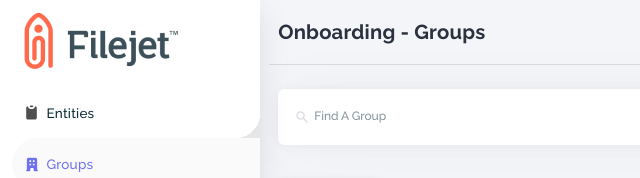
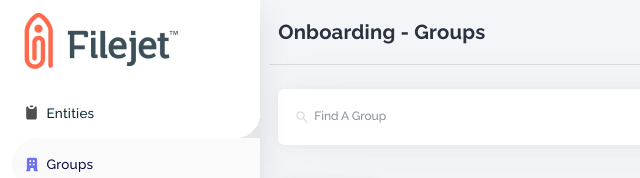
Before and after one commit to mbishtfilejet/onboarding, a website: page groups.html in a window 1280 px wide. Shown: the top 178 px of the page, 0-640 px from the left. Drawn offline with nearby package versions, Linux system fonts and the light colour scheme; files that its build step writes are made by us from their sources.

Commit message:
sidenav update

```diff
--- a/src/scss/filejet-scss/dashboard/_dashboard.scss
+++ b/src/scss/filejet-scss/dashboard/_dashboard.scss
@@ -71,7 +71,7 @@
         background: #FAFAFA;
         border-top-left-radius: 35px;
         border-bottom-left-radius: 35px;
-        color: #6E72EE;
+        color: #0a0c42;
       }
       a::after{
         content: "";
```
Also changed, not shown: src/scss/filejet-scss/styles.css, src/scss/filejet-style.css.
